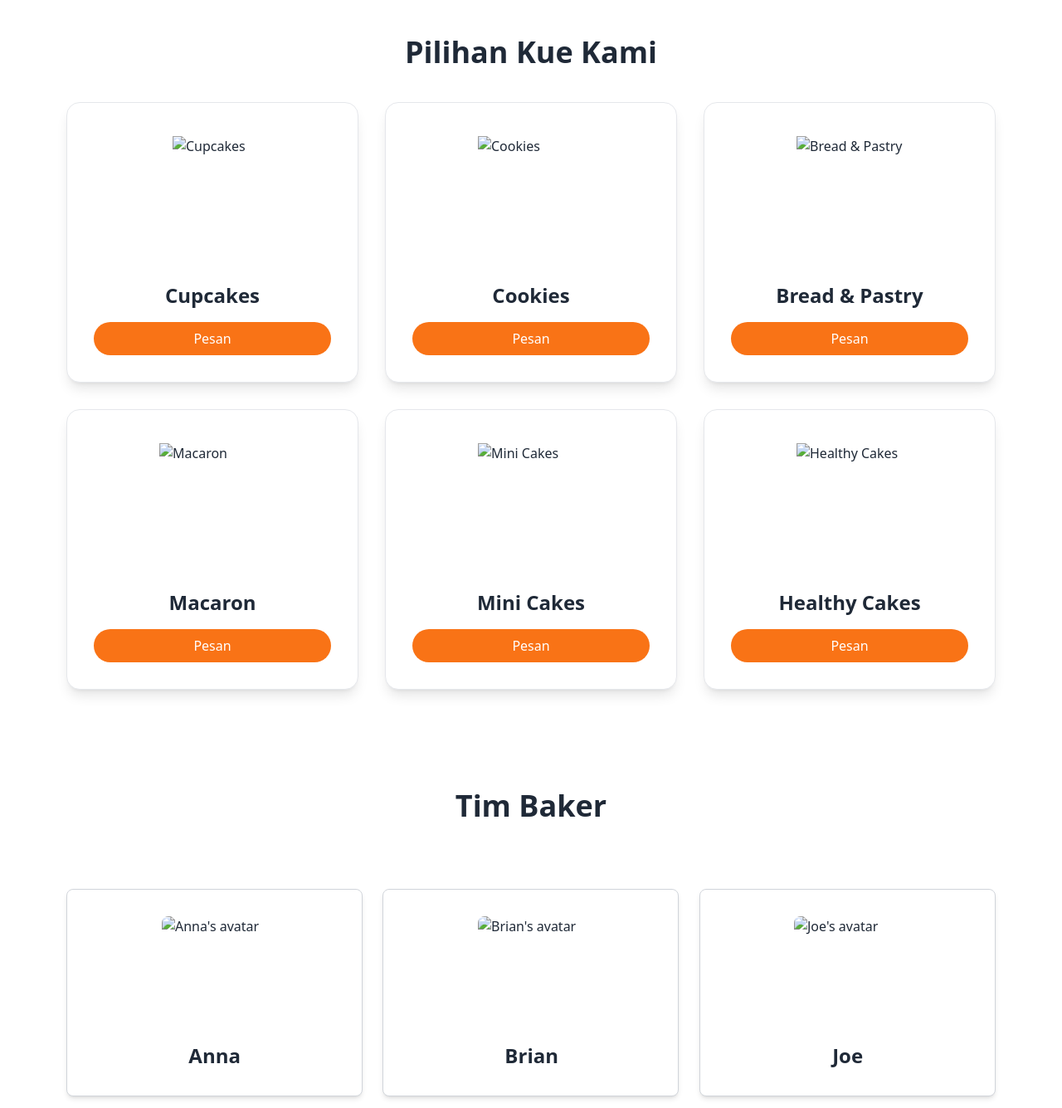
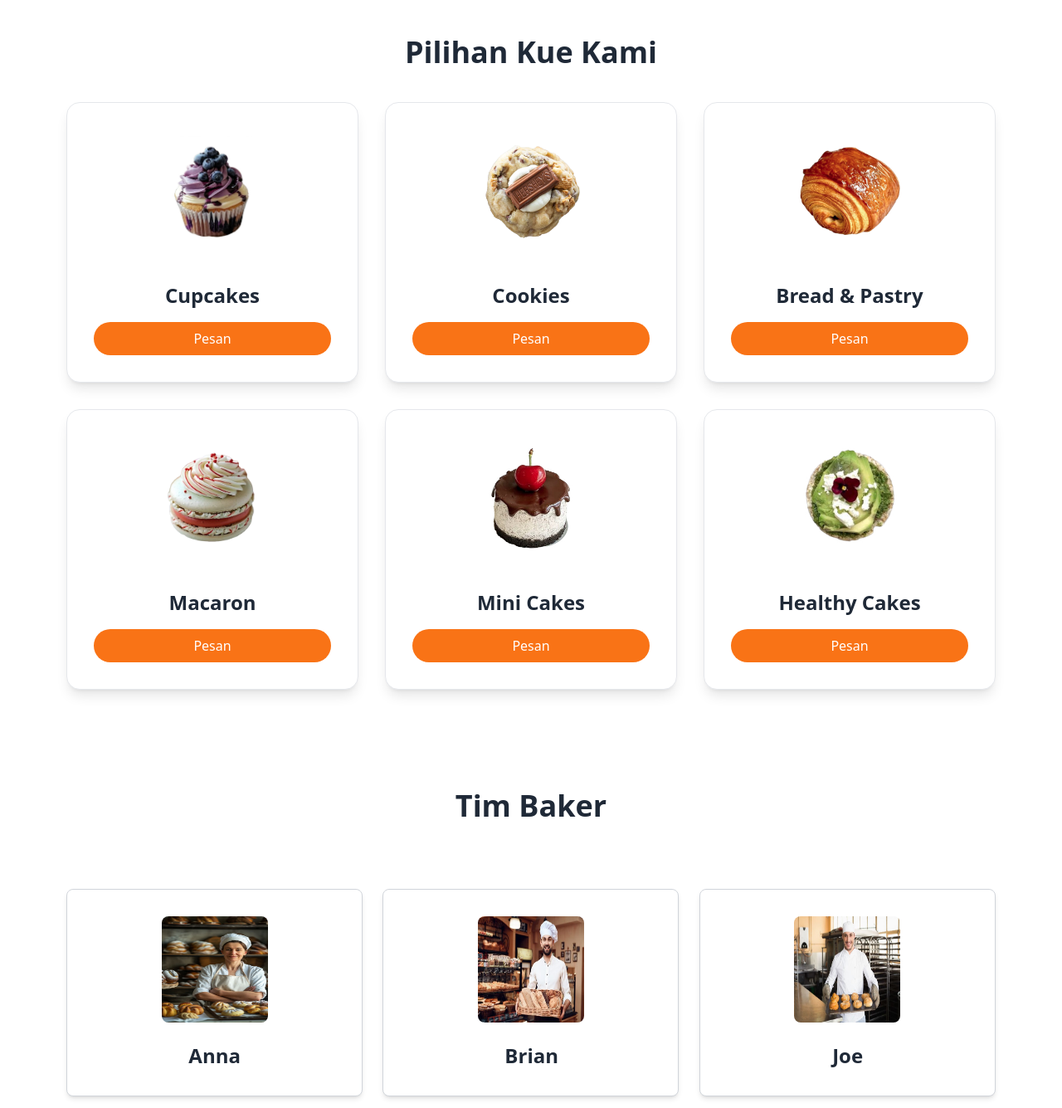
Before and after one commit to elpf/pesan-kue, a website: page src/index.html in a window 1280 px wide. Shown: the part 1445-2780 px from the top of the page at 83% size. Drawn offline with nearby package versions, Linux system fonts and the light colour scheme; the site is published under a folder, as on GitHub Pages, so addresses that start at the root find nothing; files whose address does not match are found by name.

Commit message:
Update index.html

```diff
--- a/src/index.html
+++ b/src/index.html
@@ -63,7 +63,7 @@
       </div>
       <div class="w-1/2 h-96 bg-gray-300 rounded-lg overflow-hidden mr-10">
         <img
-          src="/public/hero_kue.jpg"
+          src="public/hero_kue.jpg"
           alt="Kue"
           class="h-full w-full object-cover rounded-lg"
         />
@@ -113,7 +113,7 @@
         <!-- Right Column (Image) -->
         <div class="col-span-1 h-full">
           <img
-            src="/public/percaya_kue.jpg"
+            src="public/percaya_kue.jpg"
             alt="Descriptive image"
             class="h-full w-full object-cover rounded-lg shadow-lg"
           />
@@ -145,7 +145,7 @@
         >
           <figure>
             <img
-              src="/public/cupcakes.jpg"
+              src="public/cupcakes.jpg"
               alt="Cupcakes"
               class="w-24 h-32 object-cover mx-auto mt-10 mb-4"
             />
@@ -168,7 +168,7 @@
         >
           <figure>
             <img
-              src="/public/cookies.jpg"
+              src="public/cookies.jpg"
               alt="Cookies"
               class="w-32 h-32 object-cover mx-auto mt-10 mb-4"
             />
@@ -191,7 +191,7 @@
         >
           <figure>
             <img
-              src="/public/bread.jpg"
+              src="public/bread.jpg"
               alt="Bread & Pastry"
               class="w-32 h-32 object-cover mx-auto mt-10 mb-4"
             />
@@ -214,7 +214,7 @@
         >
           <figure>
             <img
-              src="/public/macaron.jpg"
+              src="public/macaron.jpg"
               alt="Macaron"
               class="w-32 h-32 object-cover mx-auto mt-10 mb-4"
             />
@@ -237,7 +237,7 @@
         >
           <figure>
             <img
-              src="/public/mini-cakes.jpg"
+              src="public/mini-cakes.jpg"
               alt="Mini Cakes"
               class="w-32 h-32 object-cover mx-auto mt-10 mb-4"
             />
@@ -260,7 +260,7 @@
         >
           <figure>
             <img
-              src="/public/healthy-cakes.jpg"
+              src="public/healthy-cakes.jpg"
               alt="Healthy Cakes"
               class="w-32 h-32 object-cover mx-auto mt-10 mb-4"
             />
@@ -293,7 +293,7 @@
         >
           <div class="card-body flex flex-col items-center" data-aos="fade-up">
             <img
-              src="/public/baker-1.jpg"
+              src="public/baker-1.jpg"
               alt="Anna's avatar"
               class="w-32 h-32 rounded-lg"
               data-aos="zoom-in"
@@ -309,7 +309,7 @@
         >
           <div class="card-body flex flex-col items-center" data-aos="fade-up">
             <img
-              src="/public/baker-2.jpg"
+              src="public/baker-2.jpg"
               alt="Brian's avatar"
               class="w-32 h-32 rounded-lg"
               data-aos="zoom-in"
@@ -327,7 +327,7 @@
         >
           <div class="card-body flex flex-col items-center" data-aos="fade-up">
             <img
-              src="/public/baker-3.jpg"
+              src="public/baker-3.jpg"
               alt="Joe's avatar"
               class="w-32 h-32 rounded-lg"
               data-aos="zoom-in"
@@ -485,7 +485,7 @@
           <!-- Placeholder gambar -->
           <div class="w-full h-64 bg-gray-300 rounded-lg" data-aos="zoom-in">
             <img
-              src="/public/hero_kue.jpg"
+              src="public/hero_kue.jpg"
               alt="Tentang Kita"
               class="w-full h-full object-cover rounded-lg"
             />
```
